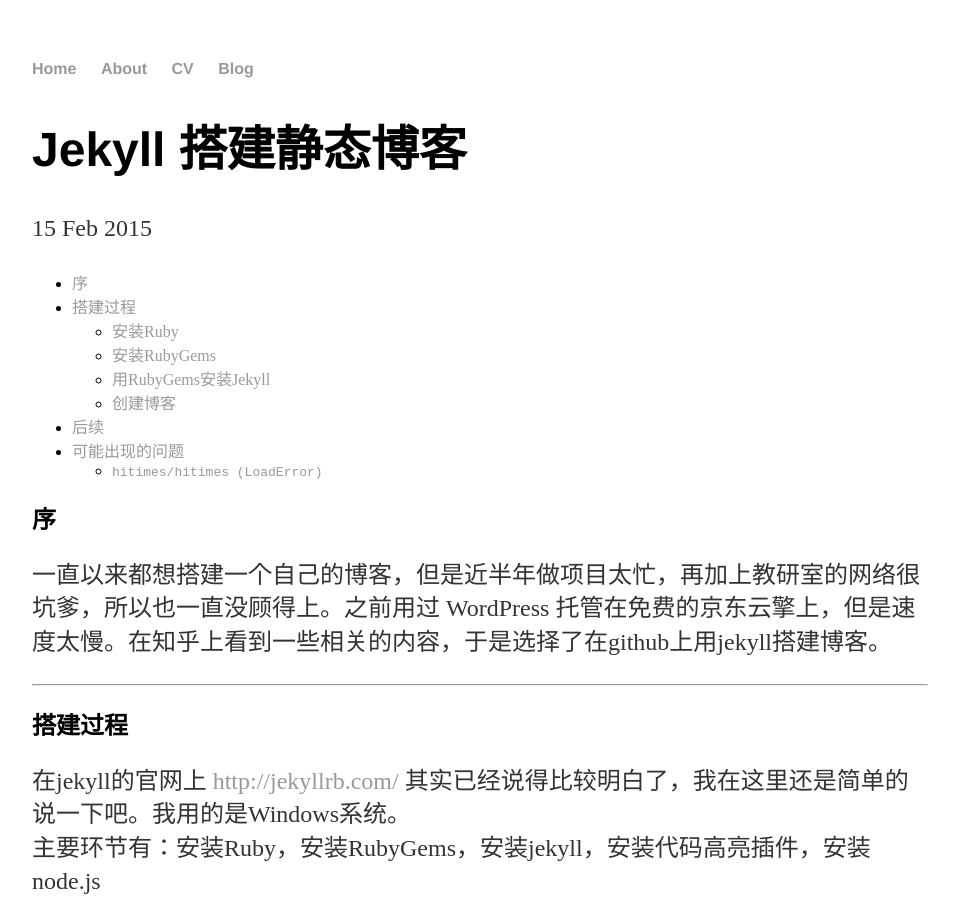
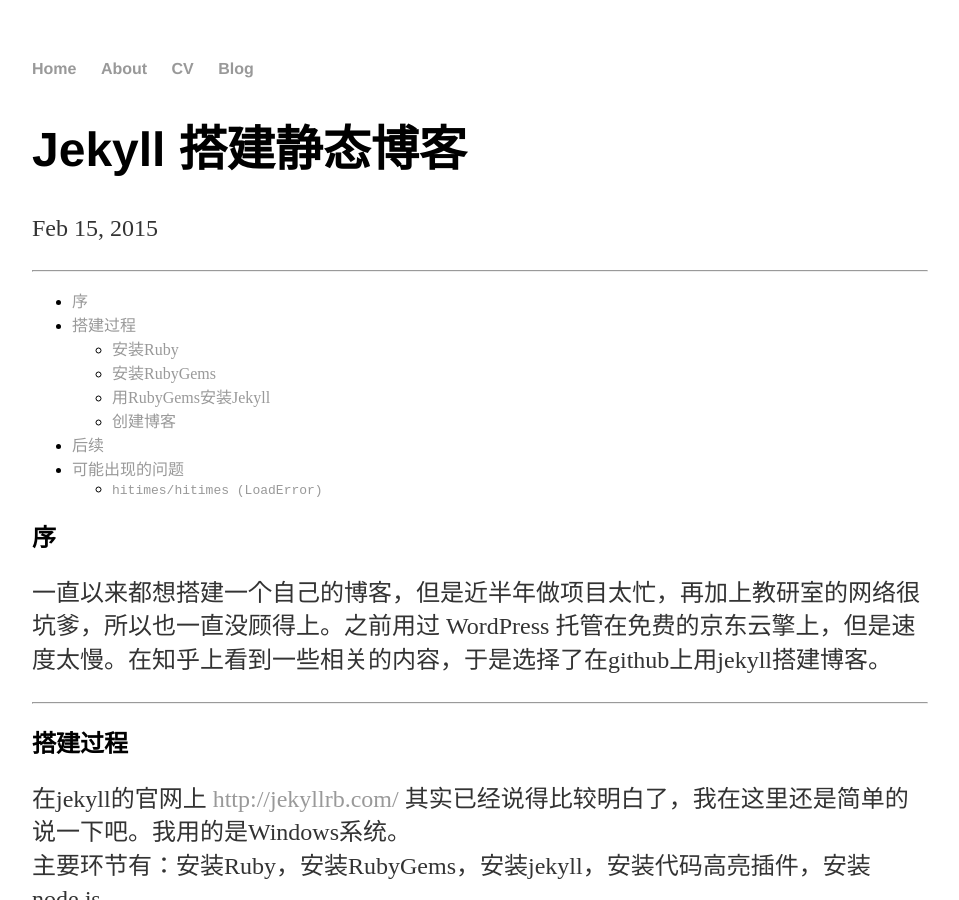
Before and after one commit to windsvon/windsvon.github.io, a Jekyll site: the page built from _posts/2016-01-30-first-page.md, in a window 1280 px wide and 900 px high. Shown: the whole window, without its empty margins (160-1119 px from the left). Built offline with Jekyll 4.4.1, drawn with Linux system fonts in a browser that asks for light colours; Markdown is read by kramdown in place of the engine named in the settings; comment, search, counter and statistics services are not loaded.

Commit message:
Update post.html

```diff
--- a/_layouts/post.html
+++ b/_layouts/post.html
@@ -1,9 +1,37 @@
 ---
 layout: default
 ---
-<h1>{{ page.title }}</h1>
-<p class="meta">{{ page.date | date_to_string }}</p>
+<div class="row">
+  <div id="myArticle" class="col-sm-9">
+    <div class="post-area post">
+      <header>
+        <h1>{{ page.title }}</h1>
+        <p>{{ page.date | date: "%b %-d, %Y" }}{% if page.author %} • {{ page.author }}{% endif %}{% if page.meta %} • {{ page.meta }}{% endif %}</p>
+      </header>
+      <hr>
+      <article>
+        {{content}}
+      </article>
+      <hr>
+      <div class="bdsharebuttonbox"><a href="#" class="bds_more" data-cmd="more"></a><a href="#" class="bds_tsina" data-cmd="tsina" title="分享到新浪微博"></a><a href="#" class="bds_weixin" data-cmd="weixin" title="分享到微信"></a><a href="#" class="bds_douban" data-cmd="douban" title="分享到豆瓣网"></a><a href="#" class="bds_fbook" data-cmd="fbook" title="分享到Facebook"></a><a href="#" class="bds_copy" data-cmd="copy" title="分享到复制网址"></a></div>
+      <script>window._bd_share_config={"common":{"bdSnsKey":{},"bdText":"","bdMini":"2","bdMiniList":false,"bdPic":"","bdStyle":"1","bdSize":"24"},"share":{}};with(document)0[(getElementsByTagName('head')[0]||body).appendChild(createElement('script')).src='http://bdimg.share.baidu.com/static/api/js/share.js?v=89860593.js?cdnversion='+~(-new Date()/36e5)];</script>
+    </div>
+    <div class="post-area post comment">
+      <!-- 多说评论框 start -->
 
-<div class="post">
-  {{ content }}
+      <div class="ds-thread" data-thread-key="{{ page.id }}" data-title="{{ page.title }}" data-url="gaohaoyang.github.io{{ page.url }}"></div>
+
+      <!-- 多说评论框 end -->
+    </div>
+  </div>
+
+  <div id="content" class="col-sm-3">
+    <!-- <div id="myAffix" class="shadow-bottom-center hidden-xs" data-spy="affix" data-offset-top="0" data-offset-bottom="-20"> -->
+    <div id="myAffix" class="shadow-bottom-center hidden-xs" >
+      <div class="categories-list-header">
+        Content
+      </div>
+      <div class="content-text"></div>
+    </div>
+  </div>
 </div>
```
